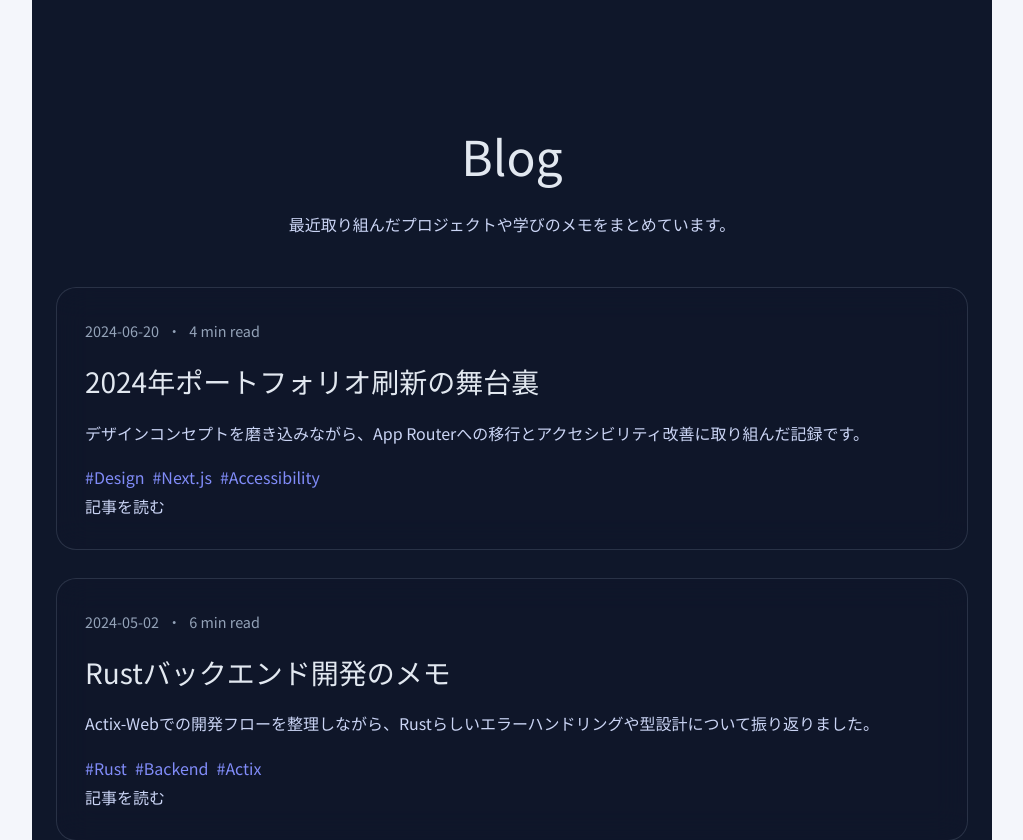
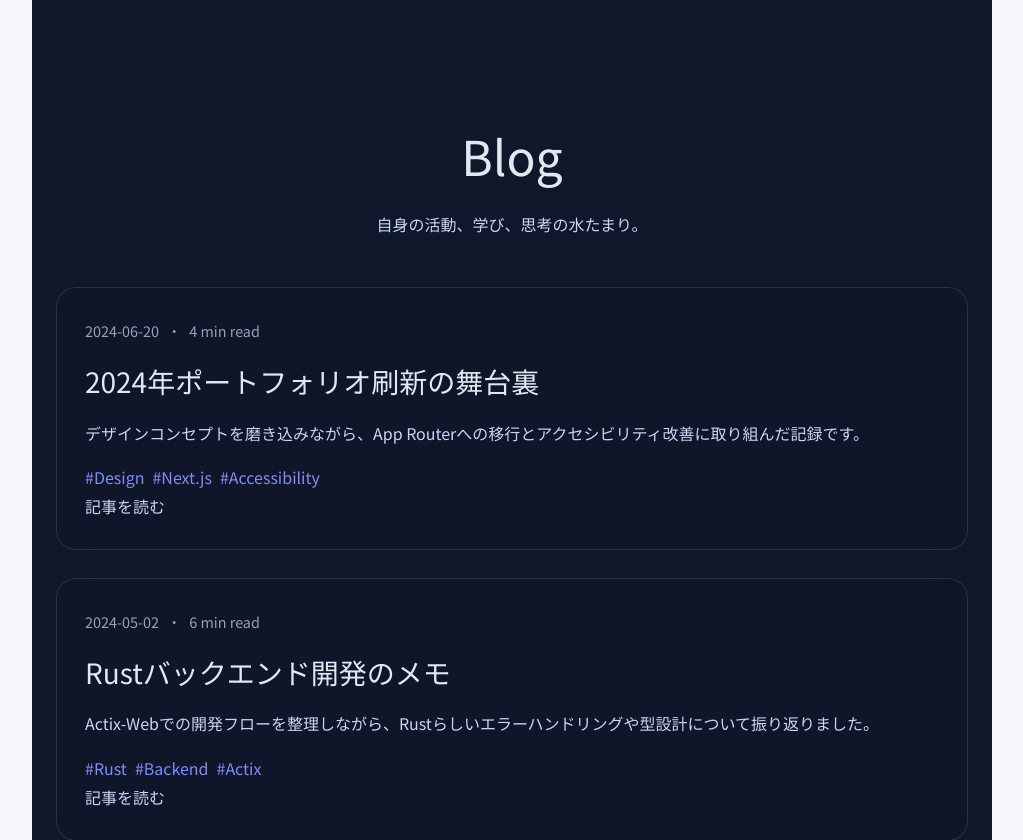
Before and after one commit to sou31415/sou31415.github.io, a Next.js app: page /blog in a window 1280 px wide. Shown: the top 840 px of the page, without its empty margins (128-1151 px from the left). Built offline with nearby package versions, Linux system fonts and the light colour scheme.

Commit message:
modified

```diff
--- a/app/blog/page.tsx
+++ b/app/blog/page.tsx
@@ -4,7 +4,7 @@ import { posts } from "./posts";
 
 export const metadata: Metadata = {
   title: "Blog",
-  description: "最新の活動や学びをまとめたブログ記事の一覧です。"
+  description: "活動、学びなど"
 };
 
 export default function BlogIndexPage() {
@@ -12,7 +12,7 @@ export default function BlogIndexPage() {
     <main className="blog-container">
       <header className="blog-header">
         <h1>Blog</h1>
-        <p>最近取り組んだプロジェクトや学びのメモをまとめています。</p>
+        <p>自身の活動、学び、思考の水たまり。</p>
       </header>
       <ul className="blog-list">
         {posts.map((post) => (
```
